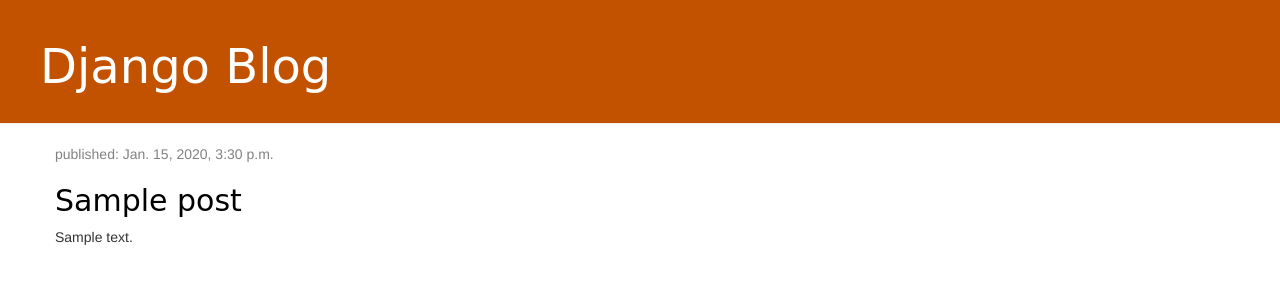
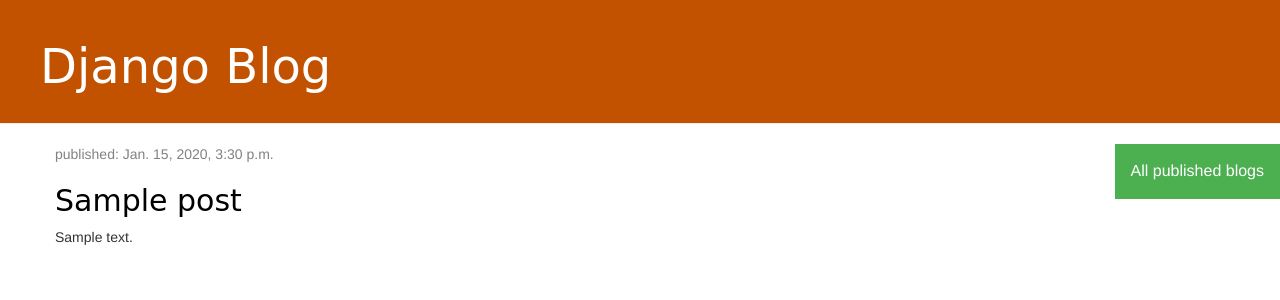
Before and after one commit to ayushiitr2901/DJango_Blog, a Django app: page / in a window 1280 px wide. Shown: the top 300 px of the page. Run offline with Django 3.2, Linux system fonts and the light colour scheme; tables that the repository leaves empty hold one stand-in row (values such as "Sample post"); some libraries are stand-ins or nearby versions.

Commit message:
added features of dropdown and more

```diff
--- a/blog/static/css/blog.css
+++ b/blog/static/css/blog.css
@@ -44,3 +44,44 @@ h1, h2, h3, h4 {
 .post h2 a, .post h2 a:visited {
     color: #000000;
 }
+.dropbtn {
+  background-color: #4CAF50;
+  color: white;
+  padding: 16px;
+  font-size: 16px;
+  border: none;
+}
+
+/* The container <div> - needed to position the dropdown content */
+.dropdown {
+  position: relative;
+  display: inline-block;
+  float: right;
+}
+
+/* Dropdown Content (Hidden by Default) */
+.dropdown-content {
+  display: none;
+  position: absolute;
+  background-color: #f1f1f1;
+  min-width: 160px;
+  box-shadow: 0px 8px 16px 0px rgba(0,0,0,0.2);
+  z-index: 1;
+}
+
+/* Links inside the dropdown */
+.dropdown-content a {
+  color: black;
+  padding: 12px 16px;
+  text-decoration: none;
+  display: block;
+}
+
+/* Change color of dropdown links on hover */
+.dropdown-content a:hover {background-color: #ddd;}
+
+/* Show the dropdown menu on hover */
+.dropdown:hover .dropdown-content {display: block;}
+
+/* Change the background color of the dropdown button when the dropdown content is shown */
+.dropdown:hover .dropbtn {background-color: #3e8e41;}
--- a/blog/templates/blog/base.html
+++ b/blog/templates/blog/base.html
@@ -1,6 +1,7 @@
 {% load static %}
 <html>
     <head>
+
         <title>Django blog</title>
 
         <link rel="stylesheet" href="//maxcdn.bootstrapcdn.com/bootstrap/3.2.0/css/bootstrap.min.css">
@@ -15,14 +16,34 @@
 
 
     <body>
+
         <div class="page-header">
 
         {% if user.is_authenticated %}
             <a href="{% url 'post_new' %}" class="top-menu"><span class="glyphicon glyphicon-plus"></span></a>
         {% endif %}
 
+
+        {% if user.is_authenticated %}
+            <a href="{% url 'post_draft_list' %}" class="top-menu"><span class="glyphicon glyphicon-edit"></span></a>
+        {% endif %}
+
+
         <h1><a href="/">Django Blog</a></h1>
     </div>
+    <!-- <div class="dropdown">
+        {% block drop %}
+        {% endblock %}
+    </div> -->
+    <div class="dropdown">
+    				<button onclick="myFunction()" class="dropbtn">All published blogs</button>
+    				<div id="myDropdown" class="dropdown-content">
+        			{% for post in posts %}
+        				<a href="{% url 'post_list' %}#{{post.title}}">{{ post.title }}</a>
+        			{% endfor %}
+    				</div>
+				</div>
+
     <div class="content container">
         <div class="row">
             <div class="col-md-8">
@@ -32,5 +53,6 @@
         </div>
     </div>
 
+				<!-- <script src="{% static 'js/dropdown.js' %}"></script> -->
     </body>
 </html>
--- a/blog/templates/blog/post_detail.html
+++ b/blog/templates/blog/post_detail.html
@@ -6,6 +6,10 @@
             <div class="date">
                 {{ post.published_date }}
             </div>
+
+        {% else %}
+            <a class="btn btn-default" href="{% url 'post_publish' pk=post.pk %}">Publish</a>
+
         {% endif %}
 
 
--- a/blog/templates/blog/post_list.html
+++ b/blog/templates/blog/post_list.html
@@ -2,12 +2,15 @@
 
 {% block content %}
             {% for post in posts %}
-                <div class="post">
+                <div id="{{post.title}}">
+                	<div class="post">
                     <div class="date">
                         <p>published: {{ post.published_date }}</p>
                     </div>
                     <h2><a href="{% url 'post_detail' pk=post.pk %}">{{ post.title }}</a></h2>
                     <p>{{ post.text|linebreaksbr }}</p>
+                	</div>
                 </div>
+
             {% endfor %}
 {% endblock %}
--- a/blog/urls.py
+++ b/blog/urls.py
@@ -6,4 +6,8 @@ urlpatterns = [
     path('post/<int:pk>/', views.post_detail, name='post_detail'),
     path('post/new/', views.post_new, name='post_new'),
     path('post/<int:pk>/edit/', views.post_edit, name='post_edit'),
+    path('drafts/', views.post_draft_list, name='post_draft_list'),
+    path('post/<pk>/publish/', views.post_publish, name='post_publish'),
+    path('post/<int:pk>',views.post_locate, name='post_locate'),
+
 ]
--- a/blog/views.py
+++ b/blog/views.py
@@ -42,3 +42,18 @@ def post_edit(request, pk):
     else:
          form = PostForm(instance=post)
          return render(request, 'blog/post_edit.html', {'form': form})
+
+
+
+def post_draft_list(request):
+	posts = Post.objects.filter(published_date__isnull=True).order_by('created_date')
+	return render(request, 'blog/post_draft_list.html', {'posts': posts})
+
+def post_publish(request, pk):
+	post = get_object_or_404(Post, pk=pk),
+	post.publish()
+	return redirect('post_detail', pk=pk)
+
+def post_locate(request):
+    post_loc = get_object_or_404(Post, pk=pk)
+    return render(request, 'blog/post_list.html/#"{{post.title}}"', {'post': post})
```
Also changed, not shown: blog/static/js/dropdown.js (added, +17 -0 lines), blog/templates/blog/dropdown.html (added, +12 -0 lines), blog/templates/blog/post_draft_list.html (added, +11 -0 lines).
